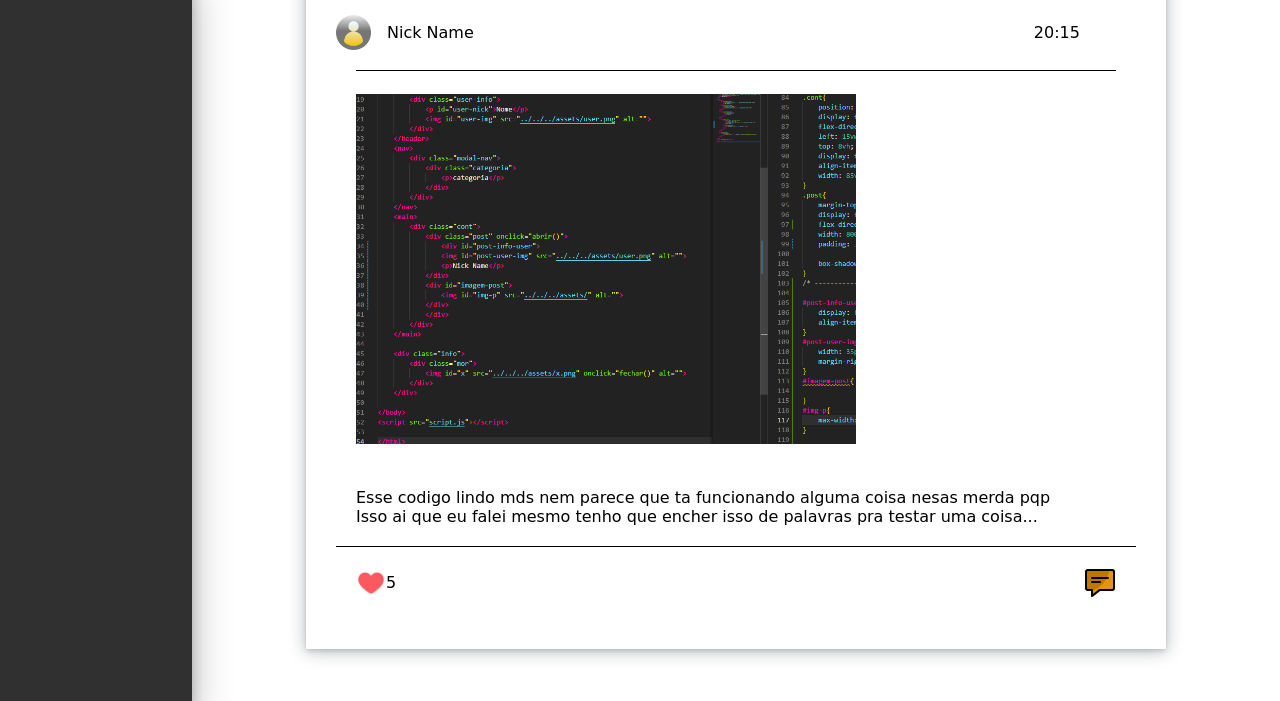
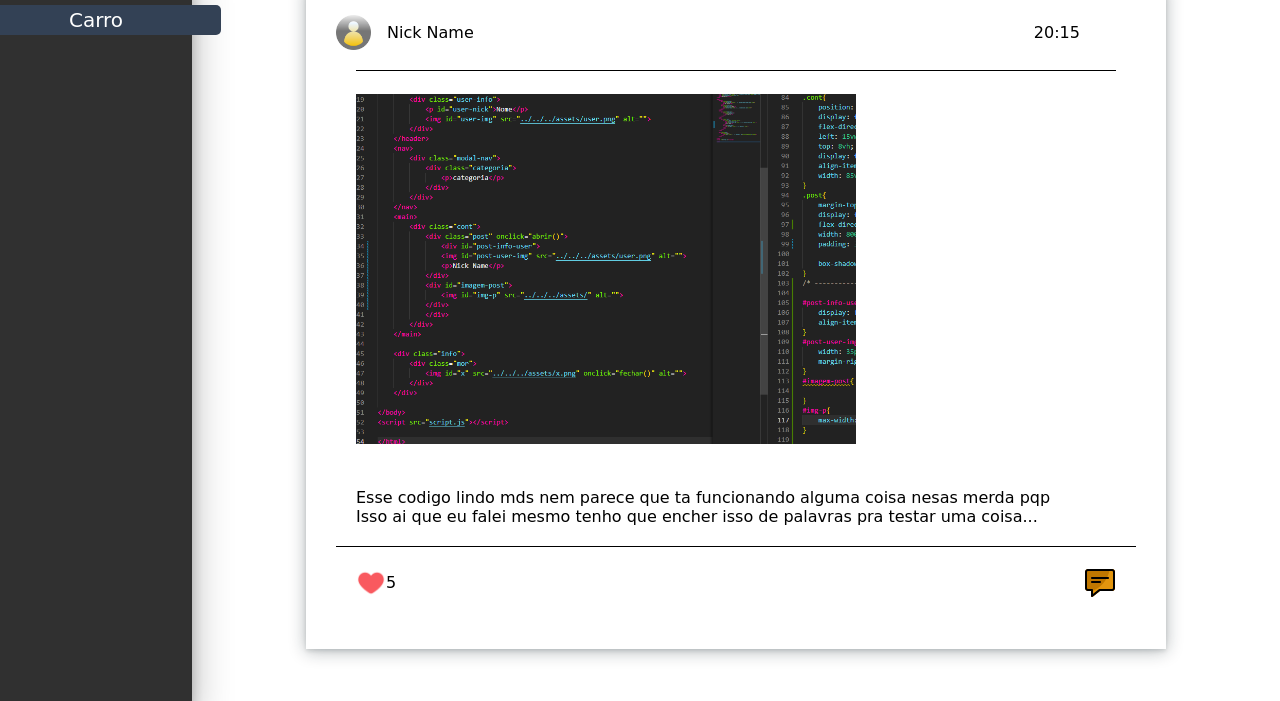
Before and after one commit to TrenksSS/FORUM, a plain HTML site: page frontEnd/paginas/home/index.html in a window 1280 px wide. Shown: the part 99-800 px from the top of the page. Drawn offline with Linux system fonts and the light colour scheme; a web font is replaced by a local one.

Commit message:
Forum pg 2

```diff
--- a/frontEnd/paginas/home/index.html
+++ b/frontEnd/paginas/home/index.html
@@ -29,6 +29,9 @@
             <div class="categoria">
                 <p>categoria</p>
             </div>
+            <div class="categoria">
+                <p>Carro </p>
+            </div>
         </div>
     </nav>
     <main>
@@ -58,6 +61,9 @@
                     </div>
                 </div>
             </div>
+            <div id="Npost">
+                <p></p>
+            </div>
         </div>
     </main>
 
--- a/frontEnd/paginas/home/style.css
+++ b/frontEnd/paginas/home/style.css
@@ -77,11 +77,17 @@ nav {}
     z-index: 2;
 }
 
-.categoria main {
+.categoria{
+    margin-top: 5px;
+    width: 250px;
+    height: 30px;
     display: flex;
     flex-direction: column;
     justify-content: center;
     align-items: center;
+    font-size: 20px;
+    border-radius: 5px;
+    background-color: var(--cor2);
 
 }
 
@@ -109,6 +115,14 @@ nav {}
     transition: 0.6s;
     box-shadow: rgba(0, 0, 0, 0.411) 0px 2px 4px 0px, rgba(0, 0, 0, 0.26) 0px 2px 16px 0px;
 }
+/* ------------------------------------------------------------------- */
+
+#Npost{
+    width: 900px;
+    hei
+}
+
+
 
 /* ---------------------------------------------------------------------- */
 
```
